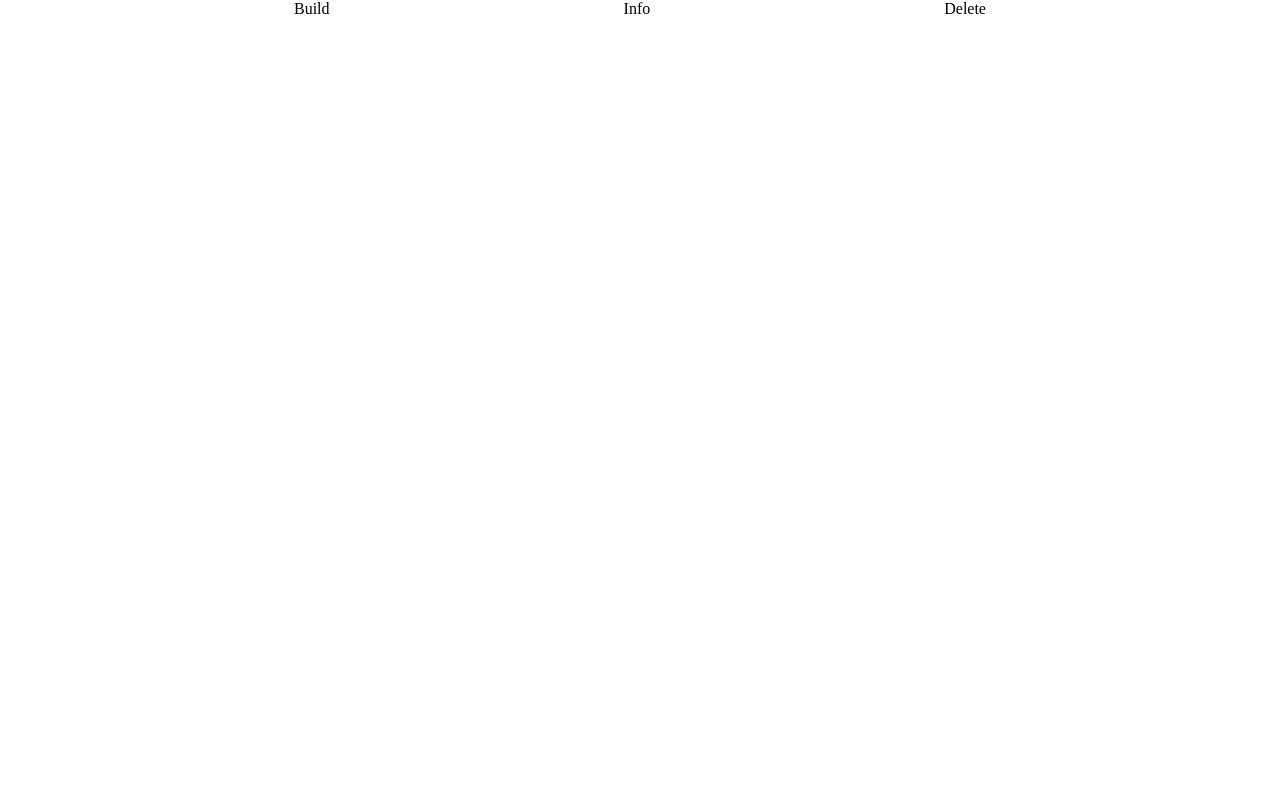
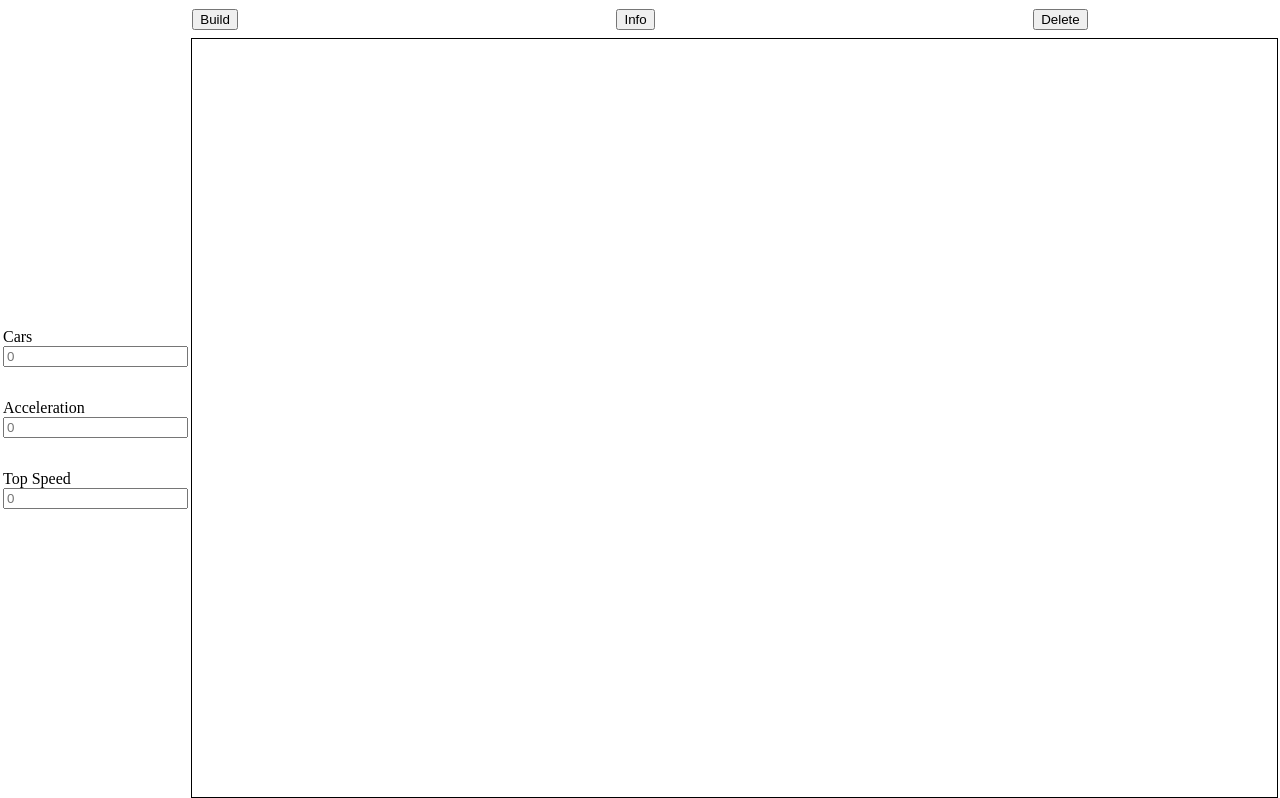
Before and after one commit to benedict-odonovan/simTransport, a website: page index.html in a window 1280 px wide. Drawn offline with Linux system fonts and the light colour scheme.

Commit message:
Mouse drag and ui

```diff
--- a/Board.ts
+++ b/Board.ts
@@ -25,7 +25,7 @@ export class Board {
     public pendingRoadColor = 'rgba(0,0,0,0.2)';
     public intersectionColor = 'rgb(0,120,120)';
 
-    constructor(public canvas: HTMLCanvasElement, public ctx: CanvasRenderingContext2D) {
+    constructor(public canvas: HTMLCanvasElement, public ctx: CanvasRenderingContext2D, public scale: number) {
         this.fillPageWithCanvas();
         //this.initGrid();
     }
@@ -413,9 +413,11 @@ export class Board {
     }
 
     public fillPageWithCanvas(): void {
-        this.canvas.style
-        this.canvas.width = window.innerWidth;
-        this.canvas.height = window.innerHeight;
+        this.canvas.style.height = '100%';
+        this.canvas.style.width = '100%';
+        this.canvas.width = this.canvas.offsetWidth * this.scale;
+        this.canvas.height = this.canvas.offsetHeight * this.scale;
+        this.ctx.scale(this.scale, this.scale);
     }
 
     public render(): void {
--- a/Car.ts
+++ b/Car.ts
@@ -8,7 +8,7 @@ export class Car implements Vehicle {
     public radius = 3;
     public speed = 0.0;
     public topSpeed = 6.0;
-    public acceleration = 0.01;
+    public acceleration = 0.02;
     public destinationQueue: Cell[];
     public lastIntVisited: Cell;
     public style: string;
@@ -98,7 +98,12 @@ export class Car implements Vehicle {
             const distX = this.destinationQueue[0].x - this.pos.x;
             const distY = this.destinationQueue[0].y - this.pos.y;
             const totalDist = Math.abs(distX) + Math.abs(distY);
-            const stoppingDist = Math.pow(this.speed + this.acceleration * 2, 2) / (2.0 * this.acceleration);
+
+            // Calculate when you need to slow down
+            // s = v^2 / 2*a
+            // v = ((v0^2)-2*a*s)^(1/2)
+            const stoppingDist = Math.pow(this.speed, 2) / (2.0 * this.acceleration);
+            const maxStoppingSpeed = Math.sqrt(Math.pow(this.speed, 2) + (2 * this.acceleration * totalDist));
 
             // Accel, decel
             if (totalDist > stoppingDist) {
@@ -106,7 +111,7 @@ export class Car implements Vehicle {
             } else if (totalDist <= stoppingDist) {
                 this.speed -= this.acceleration;
             }
-            this.speed = Math.min(this.topSpeed, Math.max(0.0, this.speed));
+            this.speed = Math.min(maxStoppingSpeed, Math.min(this.topSpeed, Math.max(0.0, this.speed)));
 
             if (totalDist >= 1) {
                 const angleToDest = Math.atan2(distY, distX);
@@ -115,13 +120,14 @@ export class Car implements Vehicle {
             } else {
                 this.pos.x = this.destinationQueue[0].x;
                 this.pos.y = this.destinationQueue[0].y;
+                this.speed = 0;
                 this.lastIntVisited = this.destinationQueue[0];
                 this.destinationQueue.splice(0, 1);
             }
         } else {
             // this.chooseFinalDest(this.lastIntVisited);
             this.chooseRoute();
-            this.move(); // Move without hesitation
+            //this.move(); // Move without hesitation
         }
     }
 
--- a/Game.ts
+++ b/Game.ts
@@ -18,20 +18,37 @@ export class Game {
         this.canvas = <HTMLCanvasElement>document.getElementById("cnvs");
         this.ctx = this.canvas.getContext("2d") as CanvasRenderingContext2D;
 
-        this.board = new Board(this.canvas, this.ctx);
+        this.board = new Board(this.canvas, this.ctx, 3);
         this.vehicles = []
 
-        Rx.Observable.fromEvent(this.canvas, 'mousemove')
+
+        let mouseDown = false;
+        let startX = 0;
+        let startY = 0;
+        Rx.Observable.fromEvent(this.canvas, 'mousedown').subscribe(e => {
+            mouseDown = true;
+            const m = e as MouseEvent;
+            startX = m.clientX;
+            startY = m.clientY;
+        });
+
+        Rx.Observable.fromEvent(this.canvas, 'mousemove').subscribe(e => {
+            this.mouse = e as MouseEvent;
+
+            // If it's a drag
+            if (mouseDown && Math.abs(this.mouse.clientX - startX) + Math.abs(this.mouse.clientY - startY) > 10) {
+                mouseDown = false;
+                const rect = this.canvas.getBoundingClientRect();
+                this.numClicks++;
+                this.board.planNewRoad(startX - rect.left, startY - rect.top);
+            }
+        });
+
+        Rx.Observable.fromEvent(this.canvas, 'mouseup')
             .throttleTime(10)
             .distinctUntilChanged()
             .subscribe(e => {
-                this.mouse = e as MouseEvent;
-            });
-
-        Rx.Observable.fromEvent(this.canvas, 'click')
-            .throttleTime(10)
-            .distinctUntilChanged()
-            .subscribe(e => {
+                mouseDown = false;
                 const event = e as MouseEvent;
                 const rect = this.canvas.getBoundingClientRect();
                 const x = event.clientX - rect.left;
@@ -54,6 +71,8 @@ export class Game {
     }
 
     play = () => {
+        // AA fix
+        this.ctx.translate(0.5, 0.5);
         requestAnimationFrame(this.play);
         this.board.render();
         if (this.mouse) {
@@ -64,6 +83,8 @@ export class Game {
             vehicle.move();
             vehicle.render(this.ctx);
         });
+        // AA fix reset
+        this.ctx.translate(-0.5, -0.5);
     }
 
 
--- a/index.html
+++ b/index.html
@@ -2,22 +2,44 @@
 <html lang="en">
 
 <head>
-
+    <link rel="stylesheet" type="text/css" href="style.css">
 </head>
 
 <body style="margin: 0">
-    <div style="width: 100%; height: 3em; display: flex; justify-content: space-evenly; align-content: center;">
-        <div>
-            <a>Build</a>
-        </div>
-        <div>
-            <a>Info</a>
-        </div>
-        <div>
-            <a>Delete</a>
-        </div>
-    </div>
-    <canvas id="cnvs"></canvas>
+    <table id="framework">
+        <tr>
+            <td id="toolbar" colspan="2">
+                <div id="toolbarFlex">
+                    <button>Build</button>
+                    <button>Info</button>
+                    <button>Delete</button>
+                </div>
+            </td>
+        </tr>
+        <tr>
+            <td id="sidebar">
+                <div id="sidebarFlex">
+                    <div class="sidebarNum">
+                        <label for="numCars">Cars</label>
+                        <input id="numCars" type="number" placeholder="0">
+                    </div>
+
+                    <div class="sidebarNum">
+                        <label for="acc">Acceleration</label>
+                        <input id="acc" type="number" placeholder="0">
+                    </div>
+
+                    <div class="sidebarNum">
+                        <label for="topSpeed">Top Speed</label>
+                        <input id="topSpeed" type="number" placeholder="0">
+                    </div>
+                </div>
+            </td>
+            <td id="cnvsContainer">
+                <canvas id="cnvs"></canvas>
+            </td>
+        </tr>
+    </table>
     <script src="dist/js/bundle.js"></script>
 </body>
 
--- a/main.ts
+++ b/main.ts
@@ -1,2 +1,8 @@
 import { Game } from './Game';
-window.onload = function () { const game = new Game(); game.play(); };
+window.onload = function () {
+    const game = new Game();
+    game.play();
+    window.onresize = () => {
+        game.board.fillPageWithCanvas();
+    }
+};
--- /dev/null
+++ b/style.css
@@ -0,0 +1,37 @@
+body {
+    margin: 0;
+}
+
+#framework {
+    position: absolute;
+    width: 100%;
+    height: 100%;
+}
+
+#toolbar {
+    height: 2em;
+}
+
+#toolbarFlex {
+    display: flex;
+    justify-content: space-around;
+}
+
+#sidebar {
+    width: 3em;
+}
+
+#sidebarFlex {
+    display: flex;
+    flex-direction: column;
+    justify-content: space-around;
+}
+
+.sidebarNum {
+    margin: 1em 0;
+}
+
+#cnvsContainer {
+    border: 1px black solid;
+    height: calc(100vh - 3em);
+}
```
Also changed, not shown: dist/js/Board.js, dist/js/Car.js, dist/js/Game.js, dist/js/bundle.js, 3 other files.
